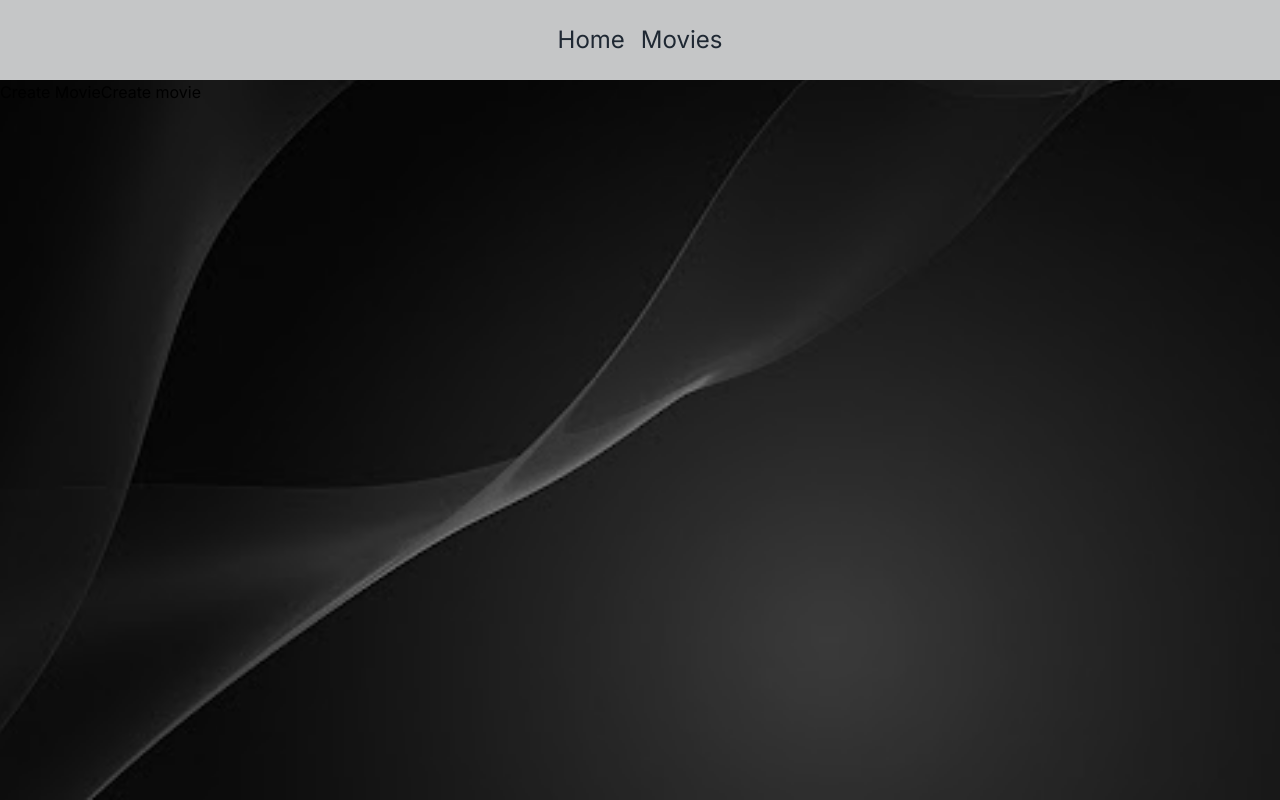
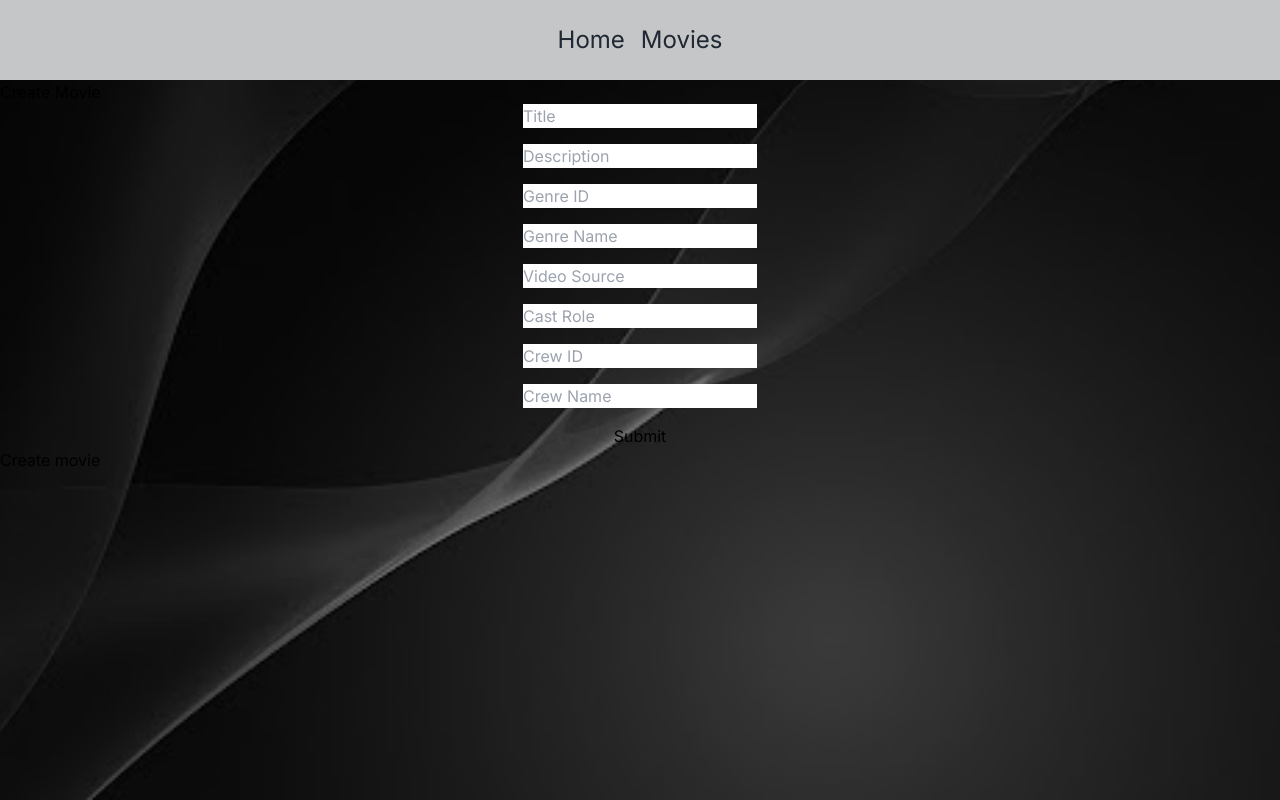
Before and after one commit to OctaFloare/flitnext-2024, a Next.js app: page /create-movie in a window 1280 px wide. Built offline with nearby package versions, Linux system fonts and the light colour scheme.

Commit message:
Initial form structure

```diff
--- a/package.json
+++ b/package.json
@@ -13,6 +13,7 @@
     "@tanstack/react-query-devtools": "^5.0.0-alpha.91",
     "axios": "^1.7.2",
     "cors": "^2.8.5",
+    "formik": "^2.4.6",
     "next": "14.2.4",
     "react": "^18",
     "react-dom": "^18"
--- a/src/app/containers/create-movie/index.jsx
+++ b/src/app/containers/create-movie/index.jsx
@@ -1,28 +1,94 @@
-'use client'
+"use client";
 
-import { useMutation } from "@tanstack/react-query"
-import axios from "axios"
+import { useMutation } from "@tanstack/react-query";
+import axios from "axios";
+import { Formik, Form, Field } from "formik";
 
-const createMovie = async () => {
-    const response = await axios.post('/api/movies', {id: 7, name: "Dune" })
+const createMovie = async (movieData) => {
+  const response = await axios.post("/api/movies", movieData);
 
-    return response.data
-}
+  return response.data;
+};
 
 export const CreateMovie = () => {
   const { mutate, data, isSuccess, isError, error } = useMutation({
     mutationFn: createMovie,
-        mutationKey: ["create-movie"]
-    })
+    mutationKey: ["create-movie"],
+  });
 
-    return <>
+  return (
+    <>
       {isError && <div className="text-red-600">{error.message}</div>}
+      <Formik
+        initialValues={{
+          title: "",
+          description: "",
+          genres: {
+            id: "",
+            name: "",
+          },
+          videoSource: "",
+          cast: {
+            role: "",
+            crew: {
+              id: "",
+              name: "",
+            },
+          },
+        }}
+        onSubmit={(values, { setSubmitting, resetForm }) => {
+          const movieData = {
+            title: values.title,
+            description: values.description,
+            genres: {
+              id: values.genres.id,
+              name: values.genres.name,
+            },
+            videoSource: values.videoSource,
+            cast: {
+              role: values.cast.role,
+              crew: {
+                id: values.cast.crew.id,
+                name: values.cast.crew.name,
+              },
+            },
+          };
+
+          mutate(movieData, {
+            onSuccess: () => {
+              setSubmitting(false);
+              resetForm();
+            },
+            onError: () => {
+              setSubmitting(false);
+            },
+          });
+        }}
+      >
+        {({ isSubmitting }) => (
+          <Form className="flex flex-col space-y-4  items-center w-full">
+            <Field type="text" name="title" placeholder="Title" />
+            <Field type="text" name="description" placeholder="Description" />
+            <Field type="text" name="genres.id" placeholder="Genre ID" />
+            <Field type="text" name="genres.name" placeholder="Genre Name" />
+            <Field type="text" name="videoSource" placeholder="Video Source" />
+            <Field type="text" name="cast.role" placeholder="Cast Role" />
+            <Field type="text" name="cast.crew.id" placeholder="Crew ID" />
+            <Field type="text" name="cast.crew.name" placeholder="Crew Name" />
+            <button type="submit" disabled={isSubmitting}>
+              Submit
+            </button>
+          </Form>
+        )}
+      </Formik>
       <button onClick={() => mutate()}>Create movie</button>
-        {isSuccess && <div>
+      {isSuccess && (
+        <div>
           Newly created movie
           <p>This is id: {data.id}</p>
           <p>This is movie name: {data.name}</p>
-            </div>}
+        </div>
+      )}
     </>
-
-}
+  );
+};
```
Also changed, not shown: src/pages/api/movies.json (+16 -0 lines), 1 other file (tests, documents, lock files or other folders). Lines whose indentation alone changed are shown as unchanged.
